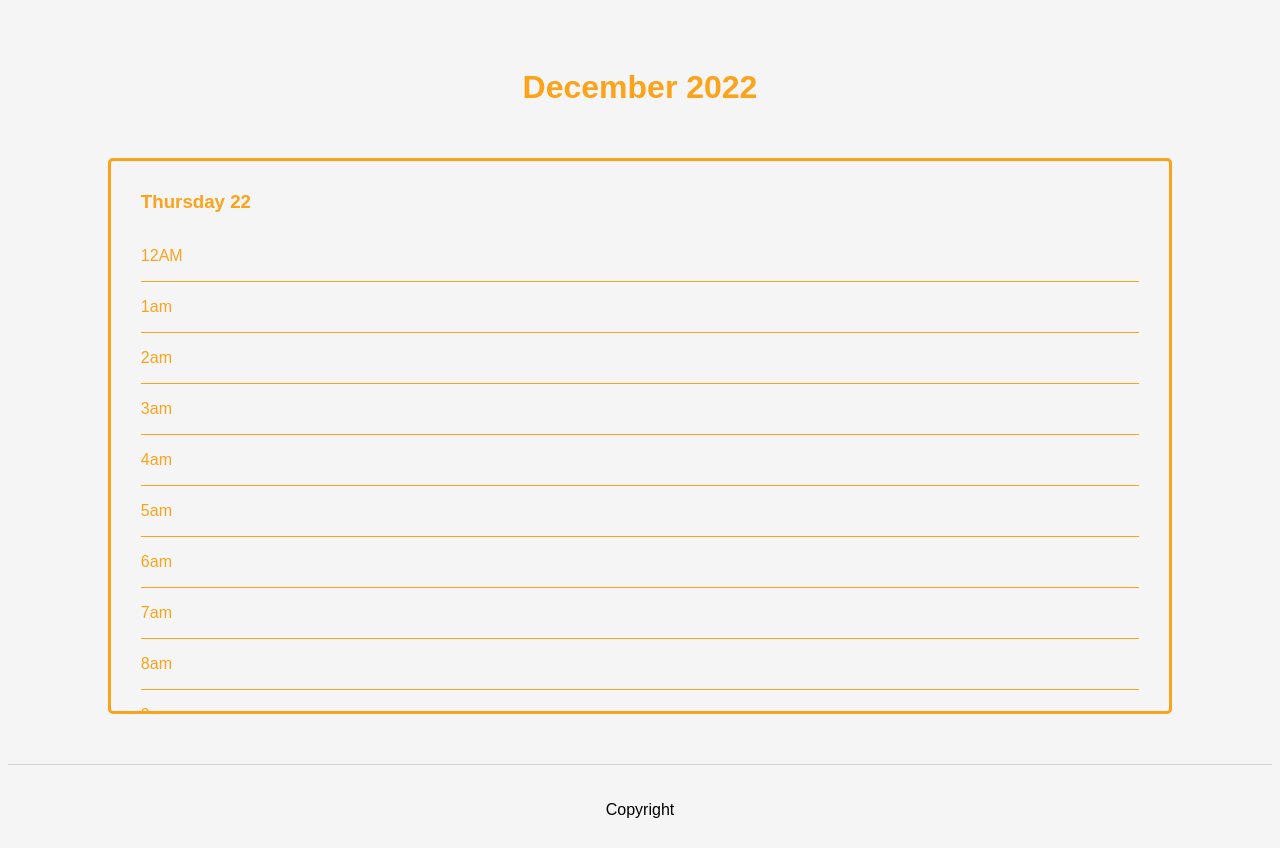
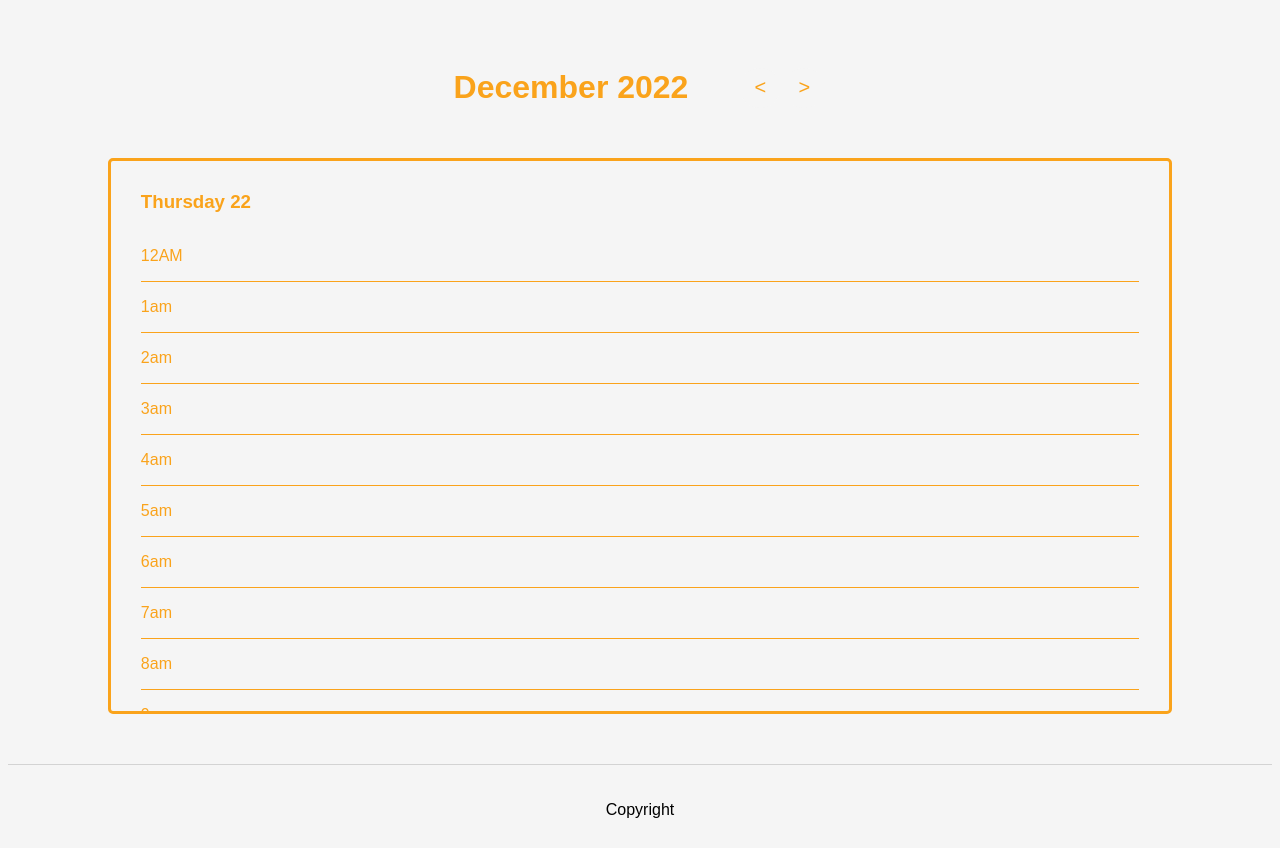
Before and after one commit to tom-odonovan/Calendar-SPA, a website: page static/index.html in a window 1280 px wide. Shown: the part 1733-2581 px from the top of the page. Drawn offline with Linux system fonts and the light colour scheme.

Commit message:
Nav Arros

```diff
--- a/static/css/styles.css
+++ b/static/css/styles.css
@@ -157,13 +157,36 @@ footer.footer {
 
 
 
-
+}
 /* ---------------- DAILY ------------------ */
 
+
+.monthTitle .nav-arrows{
+    margin-left: 50px;
 }
+
 .monthTitle{
     margin-bottom: 30px;
+    display: flex;
+    flex-direction: row;
+    align-items: center;
 }
+
+.monthTitle button {
+    border: none;
+    width: 40px;
+    height: 40px;
+    margin: 2px;
+    border-radius: 50%;
+    background-color: #F5F5F5;
+    color: #FAA31B;
+    font-size: 20px;
+}
+.monthTitle button:hover {
+    background-color: rgba(0,0,0,0.05);
+    cursor: pointer;
+}
+
 #dayContainer{
 
     font-family: 'Jost', sans-serif;
--- a/static/js/components/render_daily.js
+++ b/static/js/components/render_daily.js
@@ -20,6 +20,21 @@ function renderCurrentDay() {
     titleDiv.innerHTML = `<h1 class"heading">${todayMonth} ${todayYear}</h1>`
     titleDiv.classList.add('monthTitle')
     dayContainer.append(titleDiv)
+
+    //NAV ARROWS
+    let navArrows = document.createElement('div')
+            navArrows.className = 'nav-arrows'
+            titleDiv.appendChild(navArrows)
+
+                let prevMonthBtn = document.createElement('button')
+                prevMonthBtn.id = 'prev-Month'
+                prevMonthBtn.innerText = '<'
+                navArrows.appendChild(prevMonthBtn)
+
+                let nextMonthBtn = document.createElement('button')
+                nextMonthBtn.id = 'next-Month'
+                nextMonthBtn.innerText = '>'
+                navArrows.appendChild(nextMonthBtn)
 
     //DAY CONTAINER
     const daySection = document.createElement('div')
```
